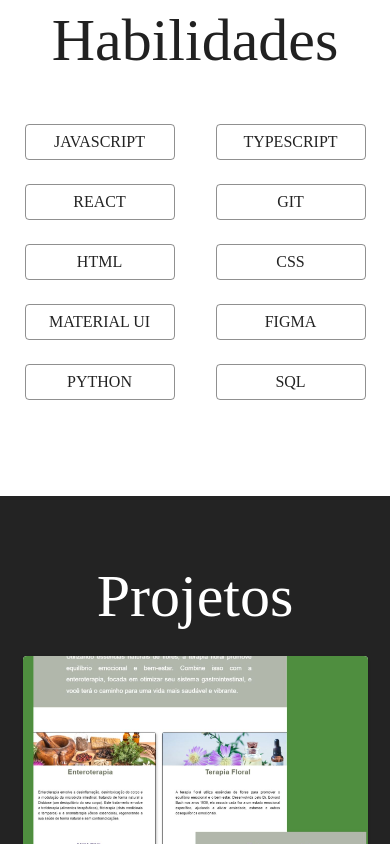
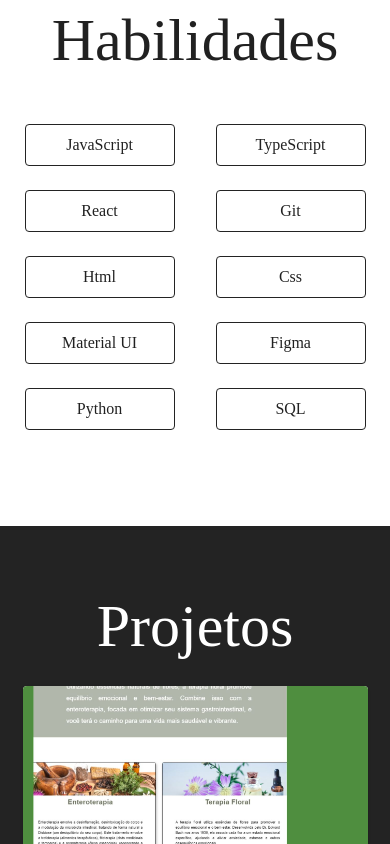
Before and after one commit to auyber/Auyber-portfolio, a React (Vite) app: page / in a window 390 px wide. Shown: the part 2360-3204 px from the top of the page. Built offline with nearby package versions, Linux system fonts and the light colour scheme.

Commit message:
feat: adjust responsive

```diff
--- a/src/pages/section/About/Habilidades.tsx
+++ b/src/pages/section/About/Habilidades.tsx
@@ -1,5 +1,5 @@
 import React from 'react';
-import { Box, Container, Typography, styled, Grid, Button } from '@mui/material';
+import { Box, Container, Typography, styled, Grid } from '@mui/material';
 
 
 
@@ -11,6 +11,13 @@ const StyledHabilidadesSection = styled(Box)(({ theme }) => ({
 
 }));
 
+const SkillBox = styled(Box)(({ theme }) => ({
+    width: '150px',
+    border: `1px solid ${theme.palette.primary.main}`,
+    padding: theme.spacing(),
+    textAlign: 'center',
+    borderRadius: theme.shape.borderRadius,
+  }));
 
 const Habilidades: React.FC = () => {
   return (
@@ -24,82 +31,82 @@ const Habilidades: React.FC = () => {
         </Grid>
         <Grid container display="flex" justifyContent="center" spacing={3} pt={3}>
             <Grid item xs={6} md={3} display="flex" justifyContent="center">
-                <Button color="primary" variant="outlined" style={{ width: '150px' }}>
+                <SkillBox>
                 <Typography>
                     JavaScript
                 </Typography>
-                </Button>
+                </SkillBox>
             </Grid>
             <Grid item xs={6} md={3} display="flex" justifyContent="center">
-                <Button color="primary" variant="outlined" style={{ width: '150px' }}>
+                <SkillBox>
                 <Typography>
                     TypeScript
                 </Typography>
-                </Button>
+                </SkillBox>
             </Grid>
             <Grid item xs={6} md={3} display="flex" justifyContent="center">
-                <Button color="primary" variant="outlined" style={{ width: '150px' }}>
+                <SkillBox>
                 <Typography>
                     React
                 </Typography>
-                </Button>
+                </SkillBox>
             </Grid>
             <Grid item xs={6} md={3} display="flex" justifyContent="center">
-                <Button color="primary" variant="outlined" style={{ width: '150px' }}>
+                <SkillBox>
                 <Typography>
                     Git
                 </Typography>
-                </Button>
+                </SkillBox>
             </Grid>
         </Grid>
       </Container>
       <Container maxWidth="md">
         <Grid container display="flex" justifyContent="center" spacing={3} pt={3}>
             <Grid item xs={6} md={3} display="flex" justifyContent="center">
-                <Button color="primary" variant="outlined" style={{ width: '150px' }}>
+                <SkillBox>
                 <Typography>
                     Html
                 </Typography>
-                </Button>
+                </SkillBox>
             </Grid>
             <Grid item xs={6} md={3} display="flex" justifyContent="center">
-                <Button color="primary" variant="outlined" style={{ width: '150px' }}>
+                <SkillBox>
                 <Typography>
                     Css
                 </Typography>
-                </Button>
+                </SkillBox>
             </Grid>
             <Grid item xs={6} md={3} display="flex" justifyContent="center">
-                <Button color="primary" variant="outlined" style={{ width: '150px' }}>
+                <SkillBox>
                 <Typography>
-                    Material Ui
+                    Material UI
                 </Typography>
-                </Button>
+                </SkillBox>
             </Grid>
             <Grid item xs={6} md={3} display="flex" justifyContent="center">
-                <Button color="primary" variant="outlined" style={{ width: '150px' }}>
+                <SkillBox>
                 <Typography>
                     Figma
                 </Typography>
-                </Button>
+                </SkillBox>
             </Grid>
         </Grid>
       </Container>
       <Container maxWidth="md">
         <Grid container display="flex" justifyContent="center" spacing={3} pt={3}>
             <Grid item xs={6} md={3} display="flex" justifyContent="center">
-                <Button color="primary" variant="outlined" style={{ width: '150px' }}>
+                <SkillBox>
                 <Typography>
                     Python
                 </Typography>
-                </Button>
+                </SkillBox>
             </Grid>
             <Grid item xs={6} md={3} display="flex" justifyContent="center">
-                <Button color="primary" variant="outlined" style={{ width: '150px' }}>
+                <SkillBox>
                 <Typography>
-                    Sql
+                    SQL
                 </Typography>
-                </Button>
+                </SkillBox>
             </Grid>
         </Grid>
       </Container>
--- a/src/pages/section/Footer/Footer.tsx
+++ b/src/pages/section/Footer/Footer.tsx
@@ -21,8 +21,8 @@ const StyledFooterSection = styled(Box)(({ theme }) => ({
   padding: theme.spacing(8, 0),
   textAlign: 'center',
   marginTop: theme.spacing(4),
-  [theme.breakpoints.up('xs')]: { // <= mobile
-    paddingTop: "1000px",
+  [theme.breakpoints.up('xs')]: {
+    paddingTop: "20px",
   },
   [theme.breakpoints.up('md')]: { // >=mobile
     paddingTop: "100px",
--- a/src/pages/section/Projects/Projects.tsx
+++ b/src/pages/section/Projects/Projects.tsx
@@ -11,10 +11,19 @@ const Projects = () => {
 
   const StyledHero = styled("div")(({ theme }) => ({
     backgroundColor: theme.palette.primary.main,
-    height: "100vh",
+    height: "150vh",
     display: "flex",
     padding: theme.spacing(8, 0),
     marginTop: theme.spacing(4),
+
+    [theme.breakpoints.down('md')]: {
+      height: "250vh",
+      },
+
+    [theme.breakpoints.down('sm')]: {
+    height: "250vh",
+    },
+
   }));
 
 
```
